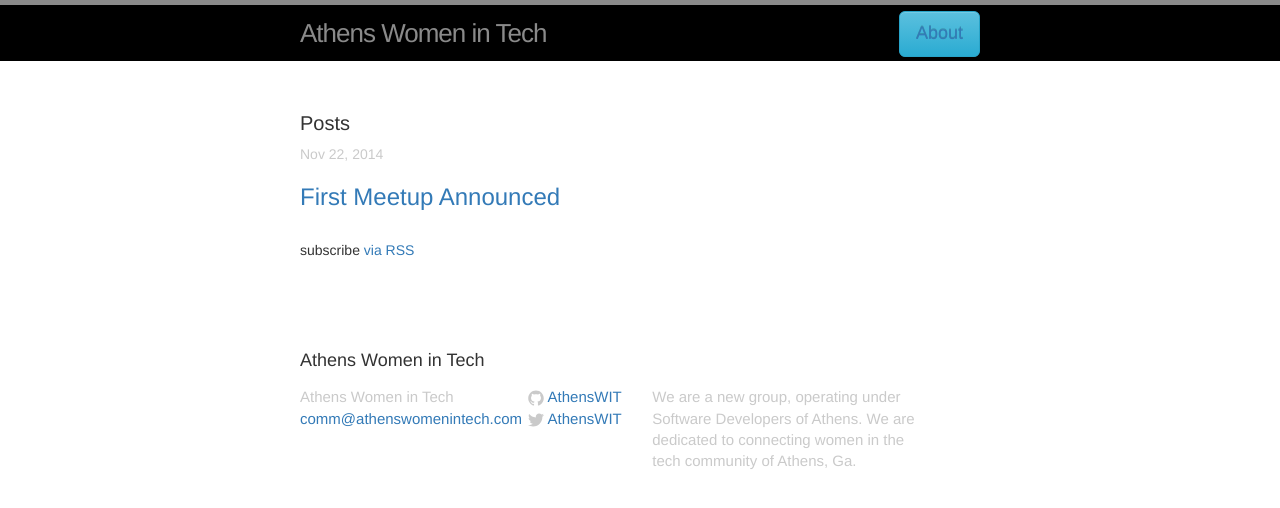
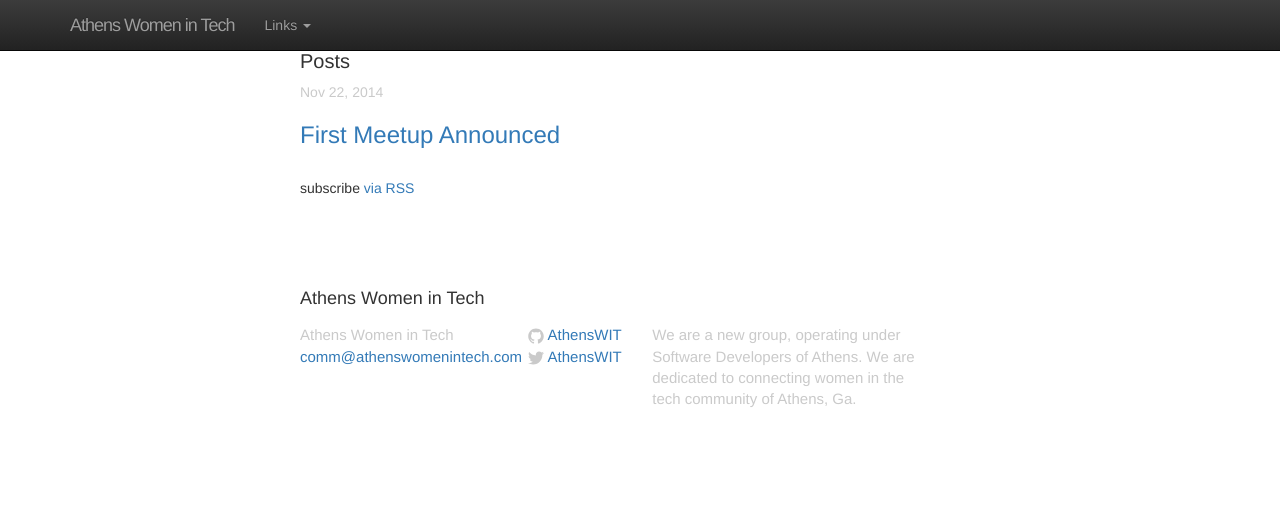
Before and after one commit to AthensWIT/AthensWIT.github.io, a Jekyll site: the page built from index.html, in a window 1280 px wide. Shown: the top 508 px of the page. Built offline with Jekyll 4.4.1, drawn with Linux system fonts in a browser that asks for light colours; nearby versions of some CDN libraries.

Commit message:
Added jQuery, bootstrap.js, and edited header.html

```diff
--- a/_includes/header.html
+++ b/_includes/header.html
@@ -1,4 +1,4 @@
-<header class="site-header">
+<!-- <header class="site-header">
 
   <div class="wrapper">
 
@@ -25,3 +25,34 @@
   </div>
 
 </header>
+
+ -->
+
+<!-- Fixed navbar -->
+    <nav class="navbar navbar-inverse navbar-fixed-top" role="navigation">
+      <div class="container">
+        <div class="navbar-header">
+          <button type="button" class="navbar-toggle collapsed" data-toggle="collapse" data-target="#navbar" aria-expanded="false" aria-controls="navbar">
+            <span class="sr-only">Toggle navigation</span>
+            <span class="icon-bar"></span>
+            <span class="icon-bar"></span>
+            <span class="icon-bar"></span>
+          </button>
+          <a class="site-title navbar-brand" href="{{ site.baseurl }}/">{{ site.title }}</a>
+        </div>
+        <div id="navbar" class="navbar-collapse collapse">
+          <ul class="nav navbar-nav">
+            <li class="dropdown">
+              <a href="#" class="dropdown-toggle" data-toggle="dropdown" role="button" aria-expanded="false">Links <span class="caret"></span></a>
+              <ul class="dropdown-menu" role="menu">
+                {% for page in site.pages %}
+                  {% if page.title %}
+                    <button type="button" class="btn btn-lg btn-info"><a href="{{ page.url }}">{{ page.title}}</a></button>
+                  {% endif %}
+                {% endfor %}
+              </ul>
+            </li>
+          </ul>
+        </div><!--/.nav-collapse -->
+      </div>
+    </nav>
--- a/_layouts/default.html
+++ b/_layouts/default.html
@@ -16,5 +16,7 @@
     {% include footer.html %}
 
   </body>
-
-</html>
+  <!-- Latest compiled and minified JavaScript -->
+  <script src="https://code.jquery.com/jquery-2.1.1.min.js"></script>
+  <script src="https://maxcdn.bootstrapcdn.com/bootstrap/3.3.1/js/bootstrap.min.js"></script>
+  </html>
```
Also changed, not shown: 1 other file.
